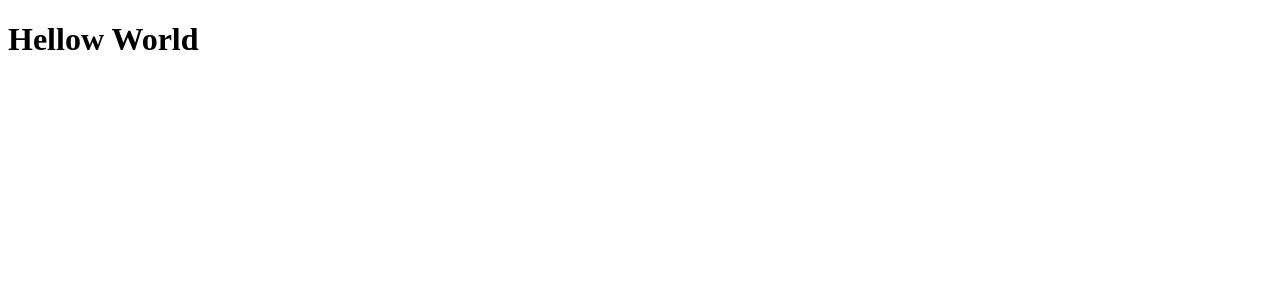
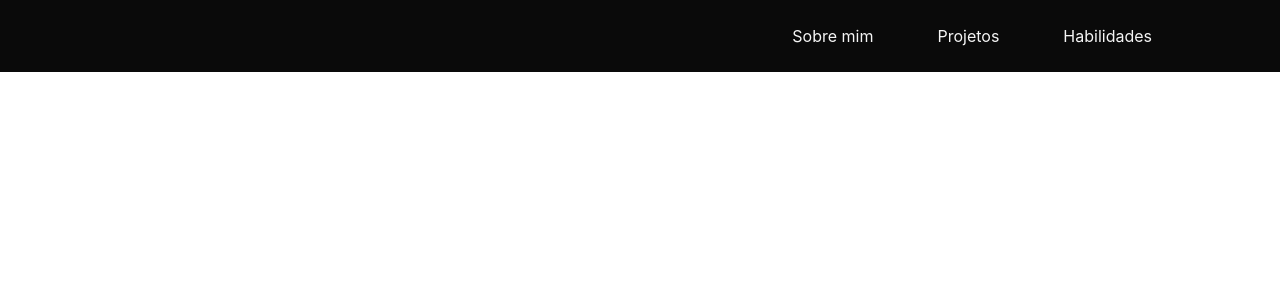
Before and after one commit to vinny-rbs/developer-portfolio-vue, a Vue app in the folder DeveloperPortfolio/: page / in a window 1280 px wide. Shown: the top 300 px of the page. Built offline with nearby package versions, Linux system fonts and the light colour scheme.

Commit message:
layout/creating a navigation bar in the header.

```diff
--- a/DeveloperPortfolio/package.json
+++ b/DeveloperPortfolio/package.json
@@ -12,6 +12,7 @@
     "preview": "vite preview"
   },
   "dependencies": {
+    "@tailwindcss/vite": "^4.1.18",
     "vue": "^3.5.26"
   },
   "devDependencies": {
--- a/DeveloperPortfolio/src/App.vue
+++ b/DeveloperPortfolio/src/App.vue
@@ -1,7 +1,7 @@
 <script setup>
-
+  import TheHeader from "@/components/Layout/TheHeader.vue"
 </script>
 
 <template>
-  <h1>Hellow World</h1>
+  <TheHeader />
 </template>
--- /dev/null
+++ b/DeveloperPortfolio/src/assets/base.css
@@ -0,0 +1,29 @@
+@import "tailwindcss";
+@import "tailwindcss/theme.css" layer(theme);
+@import "tailwindcss/preflight.css" layer(base);
+@import "tailwindcss/utilities.css" layer(utilities);
+
+@theme {
+  --color-light: #F5F5F5;
+  --color-dark-900: #0A0A0A;
+  --color-dark-800: #1C1917;
+  --color-blue-900: #0F172B;
+  --color-blue-500: #2B7FFF;
+  --color-orange: #EC844F;
+  --color-red: #FB6464;
+  --color-shadow: #414141;
+
+  --text-h1: 40;
+  --text-h2: 32;
+  --text-h3: 24;
+  --text-medium: 16;
+  --text-small: 12;
+}
+
+h1, h2, h3, p, b, li {
+    color: var(--color-light)
+}
+
+li {
+    cursor: pointer;
+}
--- /dev/null
+++ b/DeveloperPortfolio/src/components/Layout/TheHeader.vue
@@ -0,0 +1,11 @@
+<script setup>
+
+    import Navbar from '../UI/Navbar.vue';
+
+</script>
+
+<template>
+    <header class="bg-dark-900 w-dvw max-h-[8rem] flex py-6 px-[clamp(1rem,10vw,8rem)]">
+        <Navbar />
+    </header>
+</template>
--- /dev/null
+++ b/DeveloperPortfolio/src/components/UI/Navbar.vue
@@ -0,0 +1,13 @@
+<script setup>
+
+</script>
+
+<template>
+    <nav class="flex w-full flex-row-reverse">
+        <ul class="flex gap-[clamp(2rem,8vw,4rem)]">
+            <li>Sobre mim</li>
+            <li>Projetos</li>
+            <li>Habilidades</li>
+        </ul>
+    </nav>
+</template>
--- a/DeveloperPortfolio/src/main.js
+++ b/DeveloperPortfolio/src/main.js
@@ -1,4 +1,5 @@
 import App from './App.vue'
 import { createApp } from 'vue'
+import '@/assets/base.css'
 
 createApp(App).mount('#app')
--- a/DeveloperPortfolio/vite.config.js
+++ b/DeveloperPortfolio/vite.config.js
@@ -2,10 +2,11 @@
 
 import { defineConfig } from 'vite'
 import vue from '@vitejs/plugin-vue'
+import tailwindcss from '@tailwindcss/vite'
 
 export default defineConfig({
   plugins: [
-    vue(),
+    vue(), tailwindcss(),
   ],
   resolve: {
     alias: {
```
Also changed, not shown: 1 other file (tests, documents, lock files or other folders).
